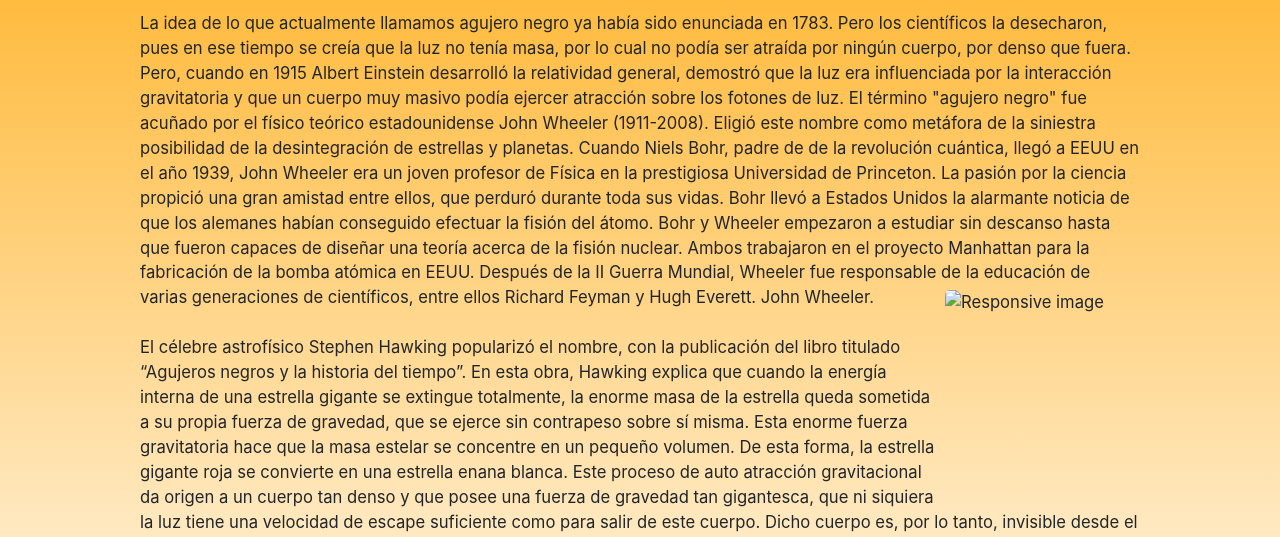
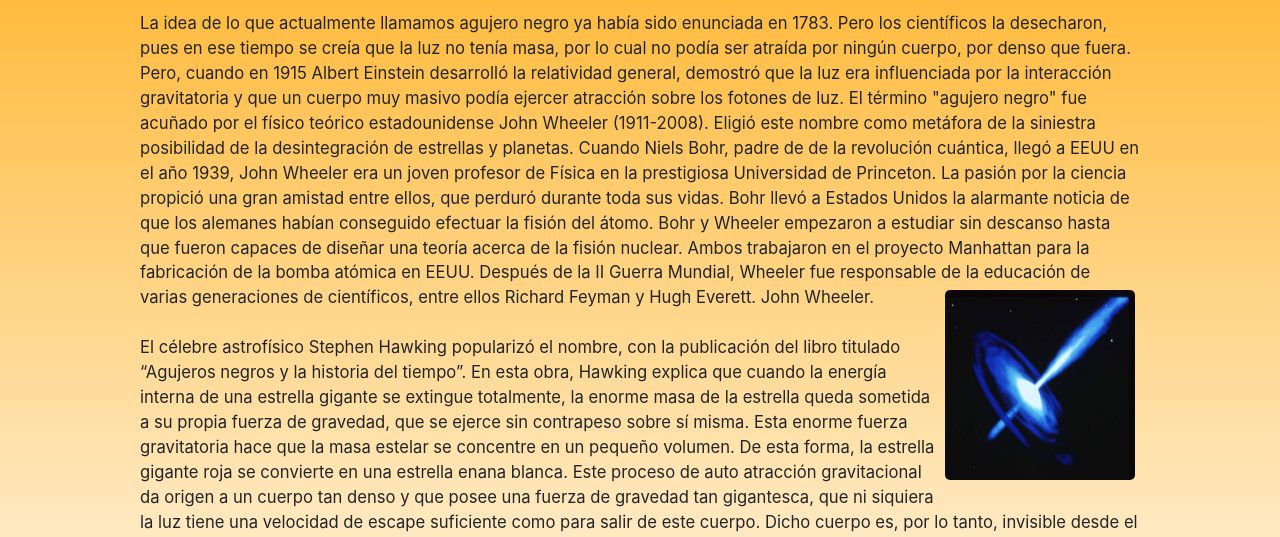
Before and after one commit to Jhonnys27/universo, a plain HTML site: page histi.html in a window 1280 px wide. Shown: the part 258-795 px from the top of the page. Drawn offline with Linux system fonts and the light colour scheme; the site is published under a folder, as on GitHub Pages, so addresses that start at the root find nothing; a script that the page names is missing; files whose address does not match are found by name.

Commit message:
Update histi.html

```diff
--- a/histi.html
+++ b/histi.html
@@ -58,7 +58,7 @@ Bohr llevó a Estados Unidos la alarmante noticia de que los alemanes habían co
 
 Después de la II Guerra Mundial, Wheeler fue responsable de la educación de varias generaciones de científicos, entre ellos Richard Feyman y Hugh Everett.
 
-John Wheeler. <img id=img8 src="/universo9.jpg" class="img-fluid" alt="Responsive image"><br><br>
+John Wheeler. <img id=img8 src="universo9.jpg" class="img-fluid" alt="Responsive image"><br><br>
 El célebre astrofísico Stephen Hawking popularizó el nombre, con la publicación del libro titulado “Agujeros negros y la historia del tiempo”.
 
 En esta obra, Hawking explica que cuando la energía interna de una estrella gigante se extingue totalmente, la enorme masa de la estrella queda sometida a su propia fuerza de gravedad, que se ejerce sin contrapeso sobre sí misma.
```
